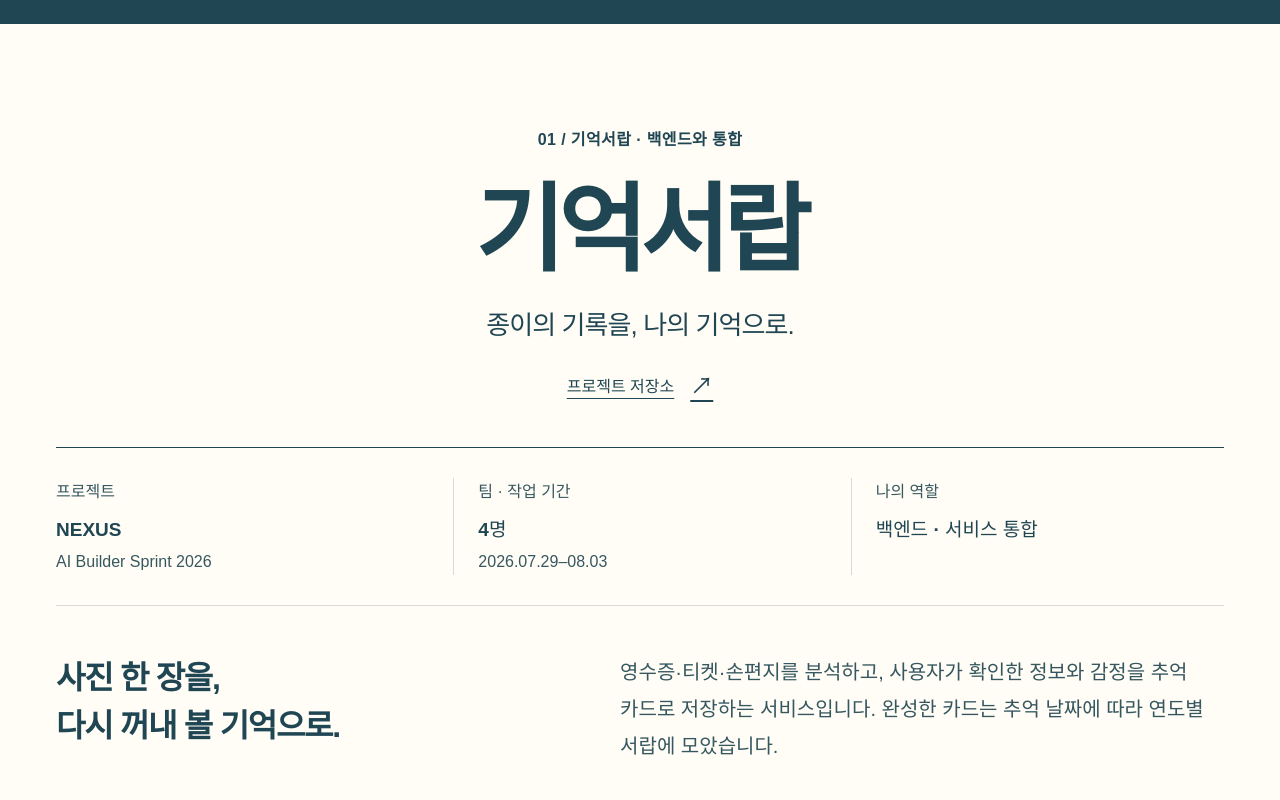
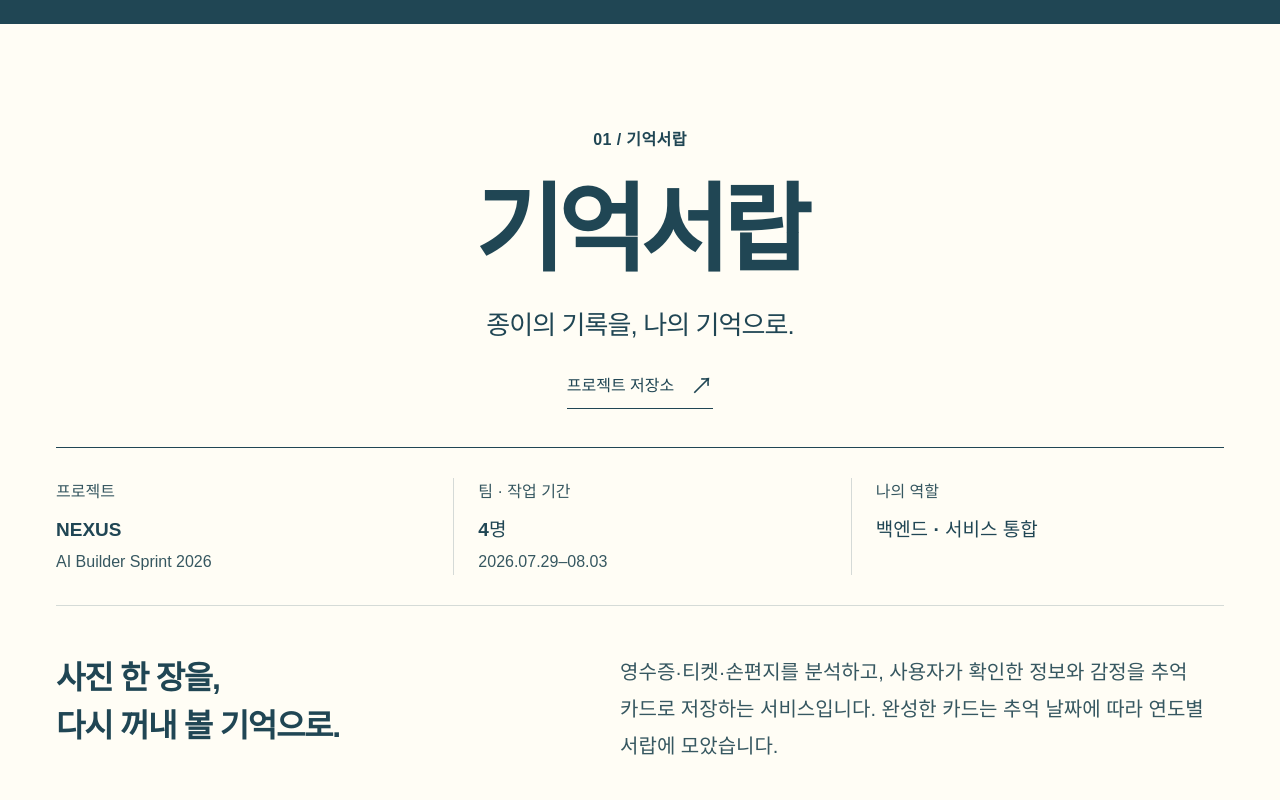
Before and after one commit to sohyeon-kang/portfolio, a plain HTML site: page index.html in a window 1280 px wide. Shown: the part 1880-2680 px from the top of the page. Drawn offline with Linux system fonts and the light colour scheme; a web font is replaced by a local one.

Commit message:
Simplify memory label and connect repository link underline

```diff
--- a/index.html
+++ b/index.html
@@ -13,7 +13,7 @@
   <title>강소현 · Kang Sohyeon — From idea to service.</title>
   <link rel="icon" href="assets/favicon.svg" type="image/svg+xml">
   <link rel="preload" href="assets/fonts/PretendardVariable.woff2" as="font" type="font/woff2" crossorigin>
-  <link rel="stylesheet" href="style.css?v=20261001-frontend-touch">
+  <link rel="stylesheet" href="style.css?v=20261001-link-line">
   <script src="assets/vendor/gsap.min.js" defer></script>
   <script src="script.js?v=20261001-frontend-touch" defer></script>
 </head>
@@ -53,7 +53,7 @@
 
     <section id="memory" class="case-section" aria-labelledby="memory-title" data-project="memory">
       <div class="wrap">
-      <div class="case-heading"><p class="eyebrow">01 / 기억서랍 · 백엔드와 통합</p><div><h2 id="memory-title">기억서랍</h2><p class="case-subtitle">종이의 기록을, 나의 기억으로.</p></div><a class="source-link" href="https://github.com/yerin219/AI-Builder-Sprint" target="_blank" rel="noopener noreferrer">프로젝트 저장소 <span aria-hidden="true">↗</span><span class="sr-only"> (새 탭)</span></a></div>
+      <div class="case-heading"><p class="eyebrow">01 / 기억서랍</p><div><h2 id="memory-title">기억서랍</h2><p class="case-subtitle">종이의 기록을, 나의 기억으로.</p></div><a class="source-link" href="https://github.com/yerin219/AI-Builder-Sprint" target="_blank" rel="noopener noreferrer">프로젝트 저장소 <span aria-hidden="true">↗</span><span class="sr-only"> (새 탭)</span></a></div>
       <dl class="project-meta"><div><dt>프로젝트</dt><dd>NEXUS <small>AI Builder Sprint 2026</small></dd></div><div><dt>팀 · 작업 기간</dt><dd>4명 <small>2026.07.29–08.03</small></dd></div><div><dt>나의 역할</dt><dd>백엔드 · 서비스 통합</dd></div></dl>
       <div class="case-introduction"><h3>사진 한 장을,<br>다시 꺼내 볼 기억으로.</h3><p>영수증·티켓·손편지를 분석하고, 사용자가 확인한 정보와 감정을 추억 카드로 저장하는 서비스입니다. 완성한 카드는 추억 날짜에 따라 연도별 서랍에 모았습니다.</p></div>
       <div class="project-gallery memory-gallery">
--- a/style.css
+++ b/style.css
@@ -102,7 +102,7 @@ h1{font:800 clamp(96px,18vw,252px)/1 var(--display);letter-spacing:-.065em;white
 .case-heading h2{font:700 clamp(82px,9vw,128px)/1.1 var(--display);color:var(--project-ink);letter-spacing:-.055em}
 #memory .case-heading h2{font-family:var(--sans);font-weight:650;font-size:clamp(64px,7.5vw,104px);letter-spacing:-.06em}
 .case-subtitle{font-size:26px;line-height:1.5;margin-top:22px;letter-spacing:-.035em}
-.source-link{display:inline-flex;align-items:center;gap:16px;font-size:16px;min-height:44px;margin-top:20px;text-decoration:underline;text-underline-offset:6px}
+.source-link{display:inline-flex;align-items:center;gap:16px;font-size:16px;min-height:44px;margin-top:20px;text-decoration:none;border-bottom:1px solid currentColor}
 .source-link>span[aria-hidden]{font-size:23px}
 .project-meta{display:grid;grid-template-columns:repeat(3,minmax(0,1fr));gap:24px;margin:0;padding:30px 0;border-bottom:1px solid var(--line)}
 .project-meta>div{border-left:1px solid var(--line);padding-left:24px}
```
